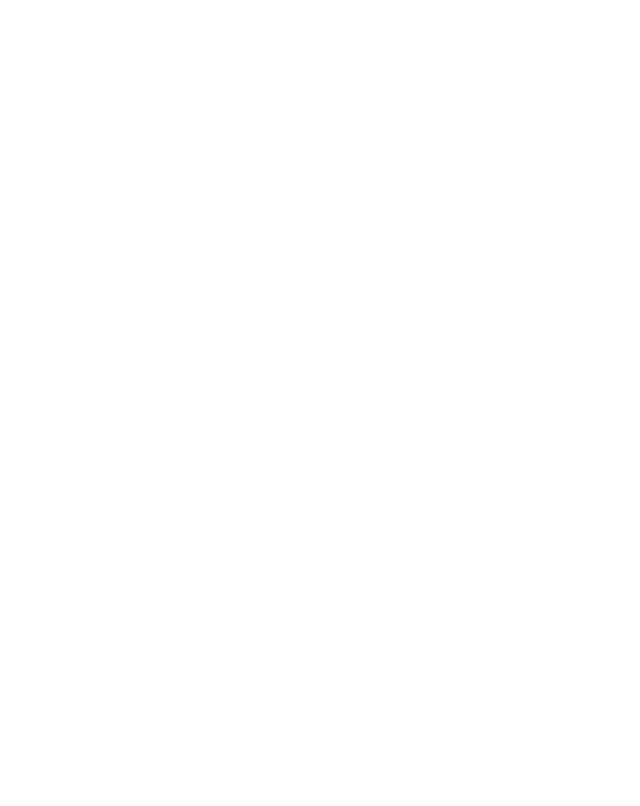
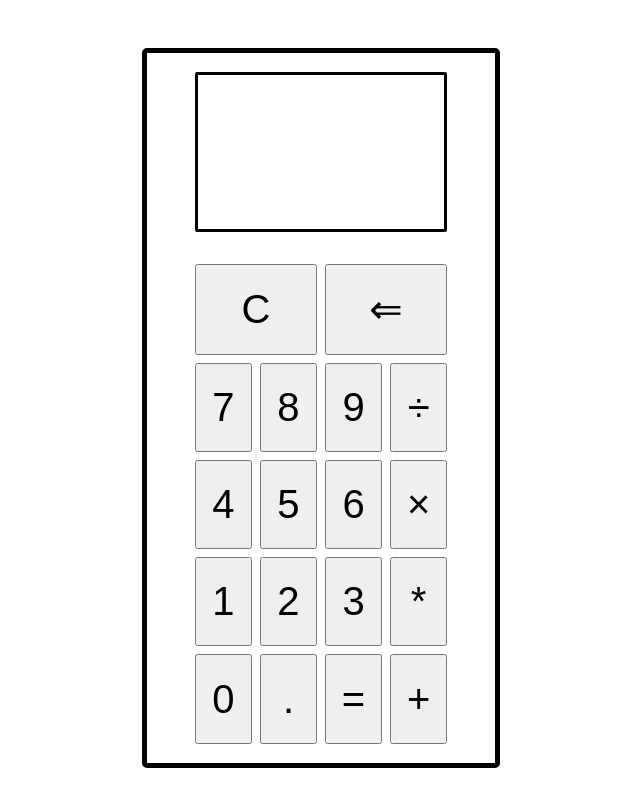
Before and after one commit to TambukinErick/TOP-calculator, a plain HTML site: page index.html in a window 1280 px wide. Shown: the whole page, without its empty margins (319-959 px from the left). Drawn offline with Linux system fonts and the light colour scheme.

Commit message:
Add HTML and CSS for calculator

```diff
--- a/index.html
+++ b/index.html
@@ -7,7 +7,6 @@
     <link href="styles.css" rel="stylesheet">
   </head>
   <body>
-    <main>
       <div id="calc-body">
         <div id="screen">
           <div id="current-total">
@@ -18,11 +17,38 @@
           </div>
         </div>
         <div id="button-area">
+          <div class="button-row">
+            <button type="button" class="calculator-btn">C</button>
+            <button type="button" class="calculator-btn">&#8656;</button>
+          </div>
+          <div class="button-row">
+            <button type="button" class="calculator-btn">7</button>
+            <button type="button" class="calculator-btn">8</button>
+            <button type="button" class="calculator-btn">9</button>
+            <button type="button" class="calculator-btn">&#247;</button>
+          </div>
+          <div class="button-row">
+            <button type="button" class="calculator-btn">4</button>
+            <button type="button" class="calculator-btn">5</button>
+            <button type="button" class="calculator-btn">6</button>
+            <button type="button" class="calculator-btn">&#215;</button>
+          </div>
+          <div class="button-row">
 
+            <button type="button" class="calculator-btn">1</button>
+            <button type="button" class="calculator-btn">2</button>
+            <button type="button" class="calculator-btn">3</button>
+            <button type="button" class="calculator-btn">&#42;</button>
+          </div>
+          <div class="button-row">
+            <button type="button" class="calculator-btn">0</button>
+            <button type="button" class="calculator-btn">.</button>
+            <button type="button" class="calculator-btn">&#61;</button>
+            <button type="button" class="calculator-btn">+</button>
+          </div>
         </div>
 
       </div>
-    </main>
 
     <script src="main.js"></script>
   </body>
--- a/main.js
+++ b/main.js
@@ -29,9 +29,3 @@ function operate(a, operator, b) {
     return (b !== 0) ? divide(a, b) : "Dividing by 0 is not allowed";
   }
 }
-
-console.log(operate(1, "+", 1));
-console.log(operate(2, "-", 1));
-console.log(operate(1, "*", 2));
-console.log(operate(6, "/", 2));
-console.log(operate(1, "/", 0));
--- a/styles.css
+++ b/styles.css
@@ -0,0 +1,52 @@
+*, *:before, *:after {
+  box-sizing: border-box;
+}
+html {
+  height: 100%;
+}
+body {
+  display: flex;
+  justify-content: center;
+  align-items: center;
+  min-height: 100%;
+}
+
+#calc-body {
+  border: 5px solid black;
+  border-radius: 5px;
+  display: flex;
+  flex-direction: column;
+  height: 90vh;
+  width: 28vw;
+  padding: 1.5vw 6vh;
+  gap: 4vh;
+}
+
+#screen {
+  border: 3px solid black;
+  border-radius: 2px;
+  height: 20vh;
+}
+
+#button-area {
+  display: flex;
+  flex-wrap: wrap;
+  padding: 0;
+  margin: 0;
+  flex-grow: 1;
+  gap: 1vh;
+}
+
+.button-row {
+  display: flex;
+  flex-basis: 100%;
+  gap: 1vh;
+}
+
+button {
+  padding:0;
+}
+.calculator-btn {
+  flex-basis: 100%;
+  font-size: 5vh;
+}
```
